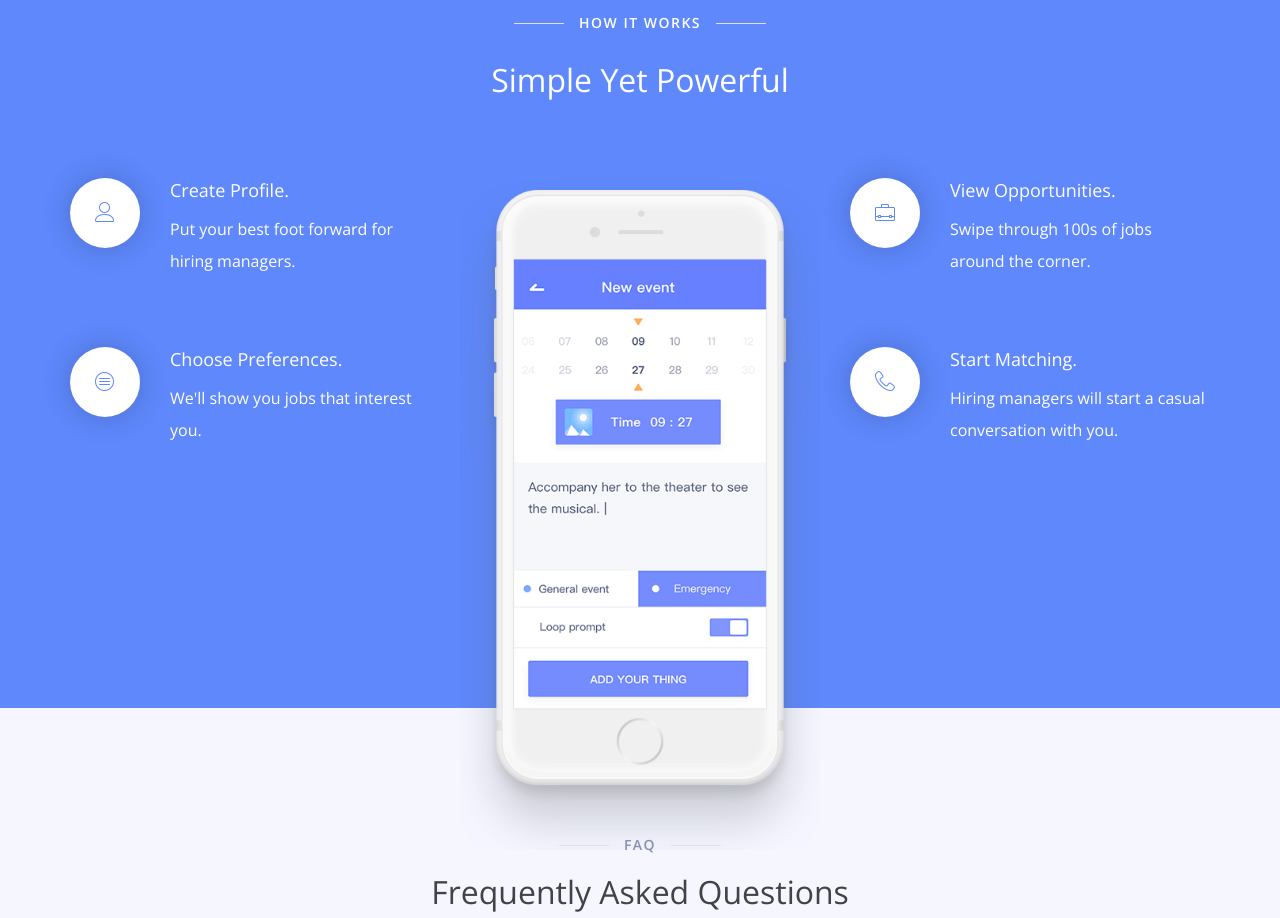
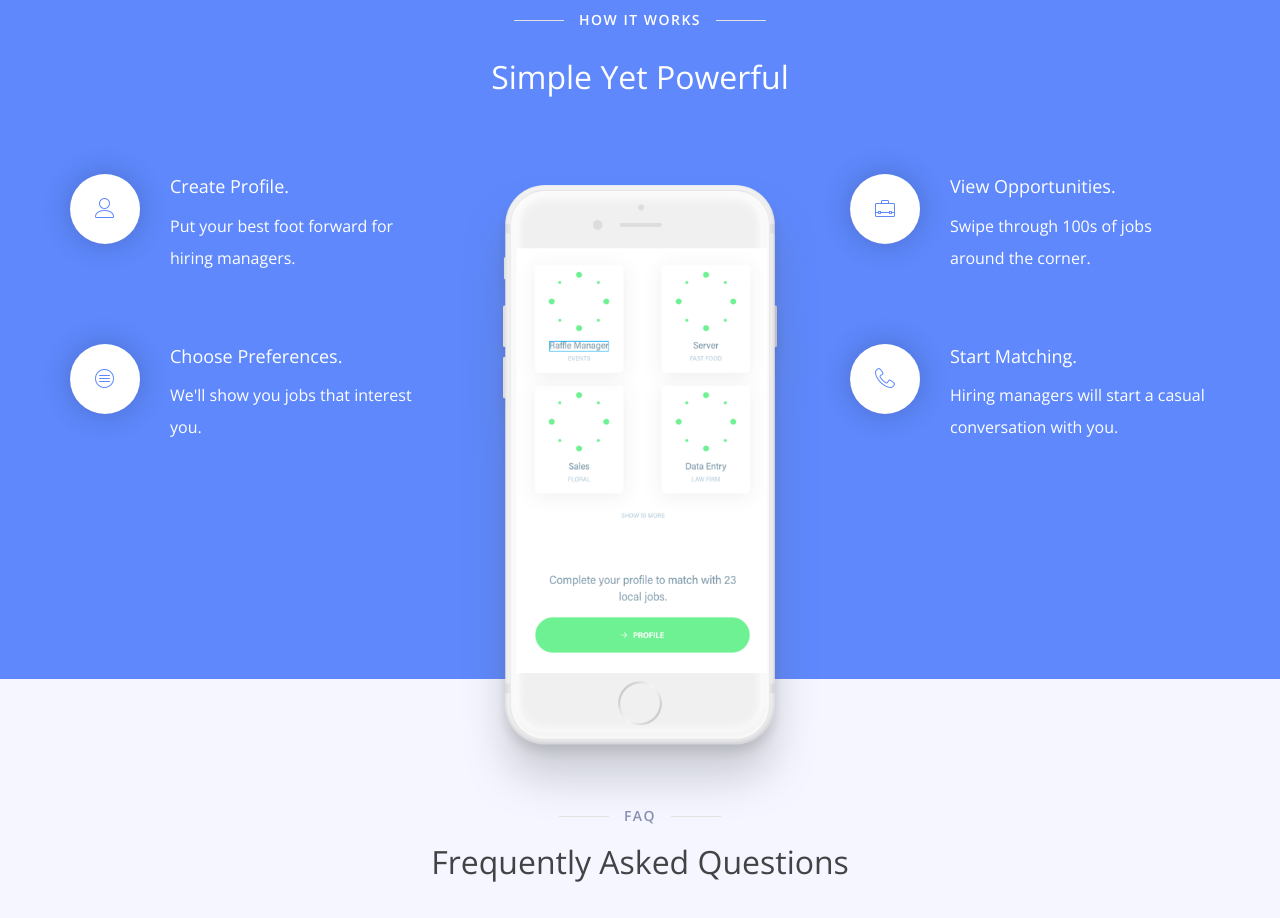
Before and after one commit to talksik/Tinder-for-Jobs, a website: page public/index.html in a window 1280 px wide. Shown: the part 1598-2516 px from the top of the page. Drawn offline with nearby package versions, Linux system fonts and the light colour scheme.

Commit message:
adding in wireframes and content change

```diff
--- a/public/index.html
+++ b/public/index.html
@@ -76,7 +76,7 @@
         <div class="row">
           <div class="col-xs-12 hidden-sm col-md-5">
             <figure class="mobile-image wow fadeInUp" data-wow-delay="0.2s">
-              <img src="images/header-mobile.png" alt="" />
+              <img src="images/view-opportunity-with-iphone.png" alt="" />
             </figure>
           </div>
           <div class="col-xs-12 col-md-7">
@@ -246,7 +246,10 @@
           </div>
           <div class="hidden-xs hidden-sm col-md-4">
             <figure class="mobile-image">
-              <img src="images/feature-image.png" alt="Feature Photo" />
+              <img
+                src="images/complete-profile-to-match.png"
+                alt="Feature Photo"
+              />
             </figure>
           </div>
           <div class="col-xs-12 col-sm-6 col-md-4">
```
Also changed, not shown: public/images/complete-profile-to-match.png (added), public/images/download-image.png, public/images/view-opportunity-with-iphone.png (added).
